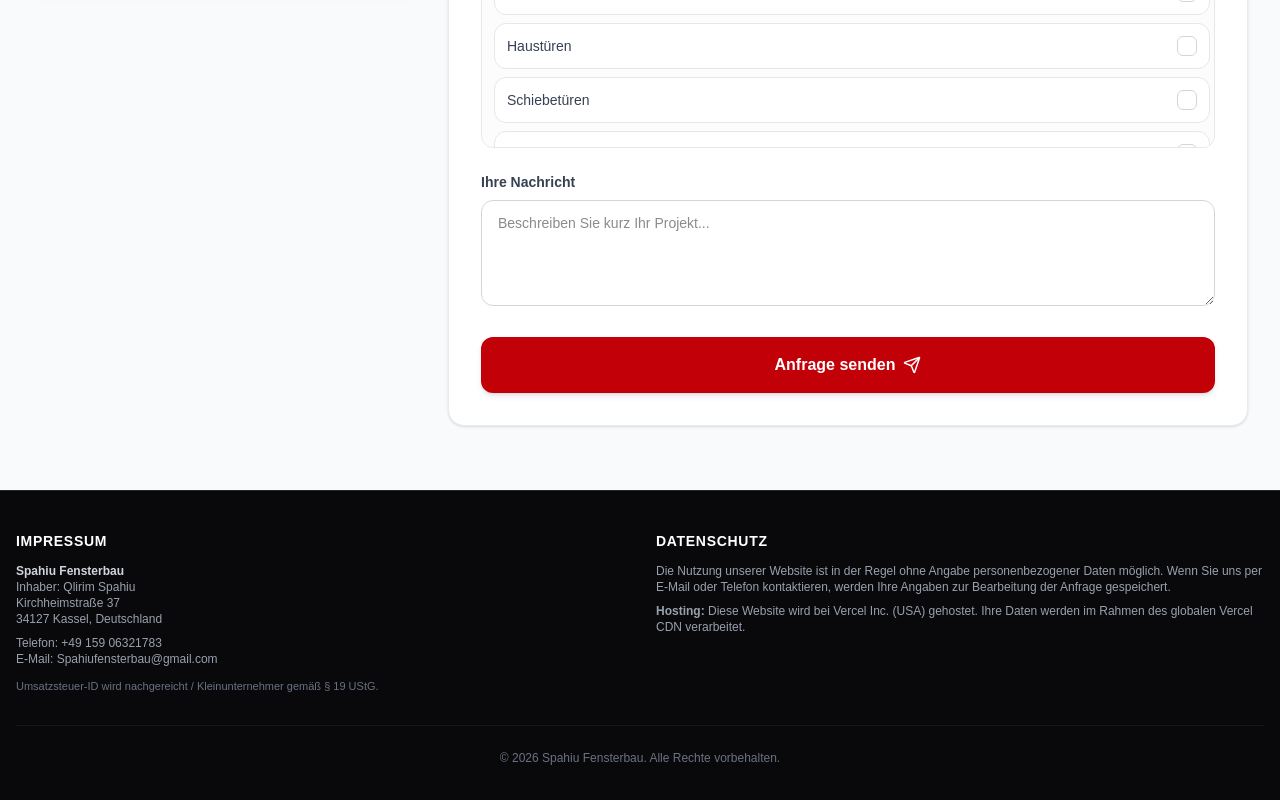
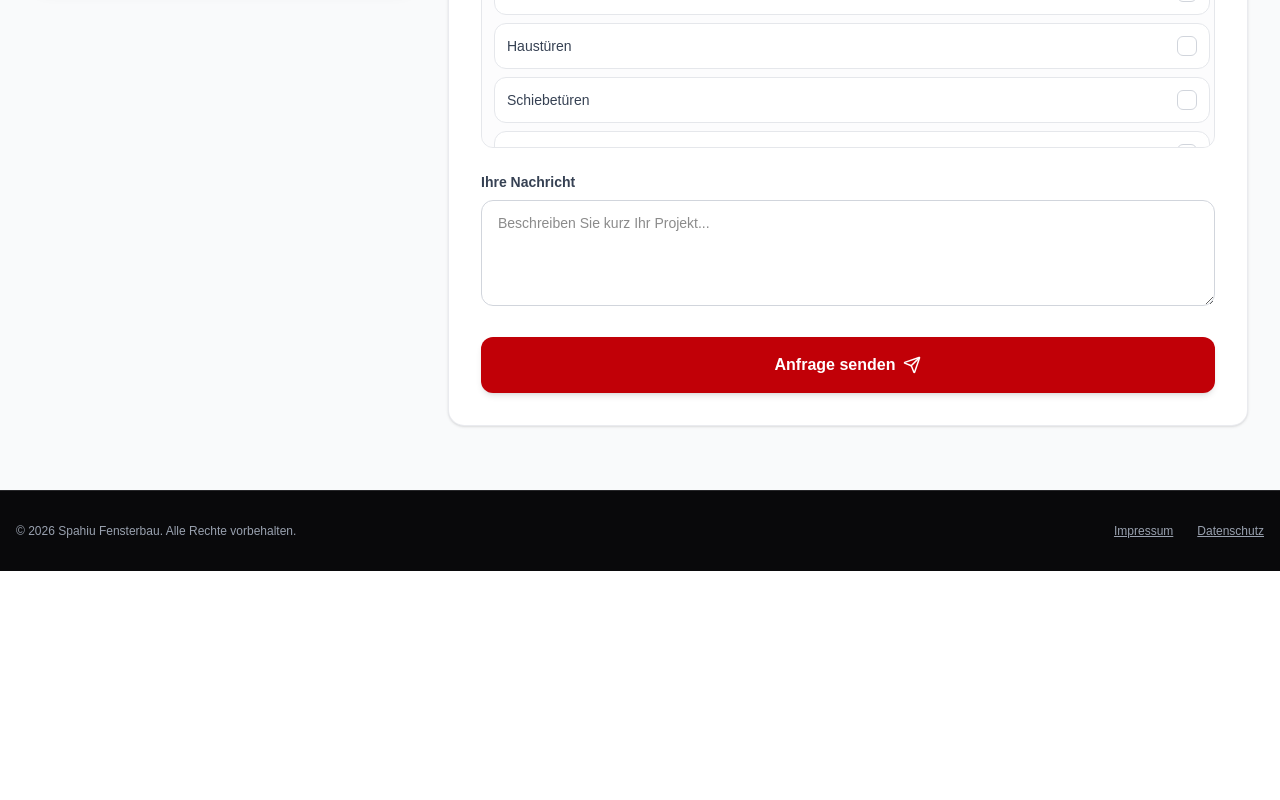
Before and after one commit to trimi015/fenster-website, a Next.js app: page / in a window 1280 px wide. Shown: the part 4544-5344 px from the top of the page. After the commit the page ends 5115 px from the top, so only its background shows below. Built offline with nearby package versions, Linux system fonts and the light colour scheme.

Commit message:
Shtimi i faqeve te dedikuara Impressum dhe Datenschutz

```diff
--- a/app/components/Footer.tsx
+++ b/app/components/Footer.tsx
@@ -1,39 +1,23 @@
+import Link from "next/link";
+
 export default function Footer() {
   return (
-    <footer className="bg-zinc-950 text-gray-400 py-10 px-4 border-t border-zinc-800 text-xs">
-      <div className="max-w-7xl mx-auto grid grid-cols-1 md:grid-cols-2 gap-8">
+    <footer className="bg-zinc-950 text-gray-400 py-8 px-4 border-t border-zinc-800 text-xs">
+      <div className="max-w-7xl mx-auto flex flex-col md:flex-row justify-between items-center gap-4">
 
-        {/* Impressum */}
-        <div>
-          <h3 className="text-white font-bold text-sm mb-3 uppercase tracking-wider">Impressum</h3>
-          <p className="font-semibold text-gray-300">Spahiu Fensterbau</p>
-          <p>Inhaber: Qlirim Spahiu</p>
-          <p>Kirchheimstraße 37</p>
-          <p>34127 Kassel, Deutschland</p>
-          <p className="mt-2">Telefon: +49 159 06321783</p>
-          <p>E-Mail: Spahiufensterbau@gmail.com</p>
-          <p className="mt-3 text-[11px] text-gray-500">
-            Umsatzsteuer-ID wird nachgereicht / Kleinunternehmer gemäß § 19 UStG.
-          </p>
+        {/* Të drejtat e autorit */}
+        <p>&copy; {new Date().getFullYear()} Spahiu Fensterbau. Alle Rechte vorbehalten.</p>
+
+        {/* Lidhjet Ligjore */}
+        <div className="flex gap-6">
+          <Link href="/impressum" className="hover:text-white transition-colors underline">
+            Impressum
+          </Link>
+          <Link href="/datenschutz" className="hover:text-white transition-colors underline">
+            Datenschutz
+          </Link>
         </div>
 
-        {/* Datenschutz */}
-        <div>
-          <h3 className="text-white font-bold text-sm mb-3 uppercase tracking-wider">Datenschutz</h3>
-          <p className="mb-2">
-            Die Nutzung unserer Website ist in der Regel ohne Angabe personenbezogener Daten möglich.
-            Wenn Sie uns per E-Mail oder Telefon kontaktieren, werden Ihre Angaben zur Bearbeitung der Anfrage gespeichert.
-          </p>
-          <p>
-            <strong>Hosting:</strong> Diese Website wird bei Vercel Inc. (USA) gehostet.
-            Ihre Daten werden im Rahmen des globalen Vercel CDN verarbeitet.
-          </p>
-        </div>
-
-      </div>
-
-      <div className="max-w-7xl mx-auto mt-8 pt-6 border-t border-zinc-900 text-center text-gray-500">
-        &copy; {new Date().getFullYear()} Spahiu Fensterbau. Alle Rechte vorbehalten.
       </div>
     </footer>
   );
--- /dev/null
+++ b/app/datenschutz/page.tsx
@@ -0,0 +1,18 @@
+export default function DatenschutzPage() {
+  return (
+    <main className="max-w-4xl mx-auto px-4 py-20 text-gray-800">
+      <h1 className="text-3xl font-bold mb-6">Datenschutzerklärung</h1>
+      <div className="space-y-4 text-sm leading-relaxed">
+        <h2 className="text-lg font-semibold mt-4">1. Datenschutz auf einen Blick</h2>
+        <p>
+          Die Nutzung unserer Website ist in der Regel ohne Angabe personenbezogener Daten möglich.
+          Wenn Sie uns per E-Mail oder Telefon kontaktieren, werden Ihre Angaben zur Bearbeitung der Anfrage gespeichert.
+        </p>
+        <h2 className="text-lg font-semibold mt-4">2. Hosting</h2>
+        <p>
+          Diese Website wird bei Vercel Inc. (USA) gehostet. Ihre Daten werden im Rahmen des globalen Vercel CDN verarbeitet.
+        </p>
+      </div>
+    </main>
+  );
+}
--- /dev/null
+++ b/app/impressum/page.tsx
@@ -0,0 +1,24 @@
+export default function ImpressumPage() {
+  return (
+    <main className="max-w-4xl mx-auto px-4 py-20 text-gray-800">
+      <h1 className="text-3xl font-bold mb-6">Impressum</h1>
+      <div className="space-y-4 text-sm leading-relaxed">
+        <p className="font-semibold">Angaben gemäß § 5 TMG</p>
+        <p>
+          Spahiu Fensterbau<br />
+          Qlirim Spahiu<br />
+          Kirchheimstraße 37<br />
+          34127 Kassel, Deutschland
+        </p>
+        <p>
+          <strong>Kontakt:</strong><br />
+          Telefon: +49 159 06321783<br />
+          E-Mail: Spahiufensterbau@gmail.com
+        </p>
+        <p className="text-xs text-gray-500 mt-6">
+          Umsatzsteuer-ID wird nachgereicht / Kleinunternehmer gemäß § 19 UStG.
+        </p>
+      </div>
+    </main>
+  );
+}
```
